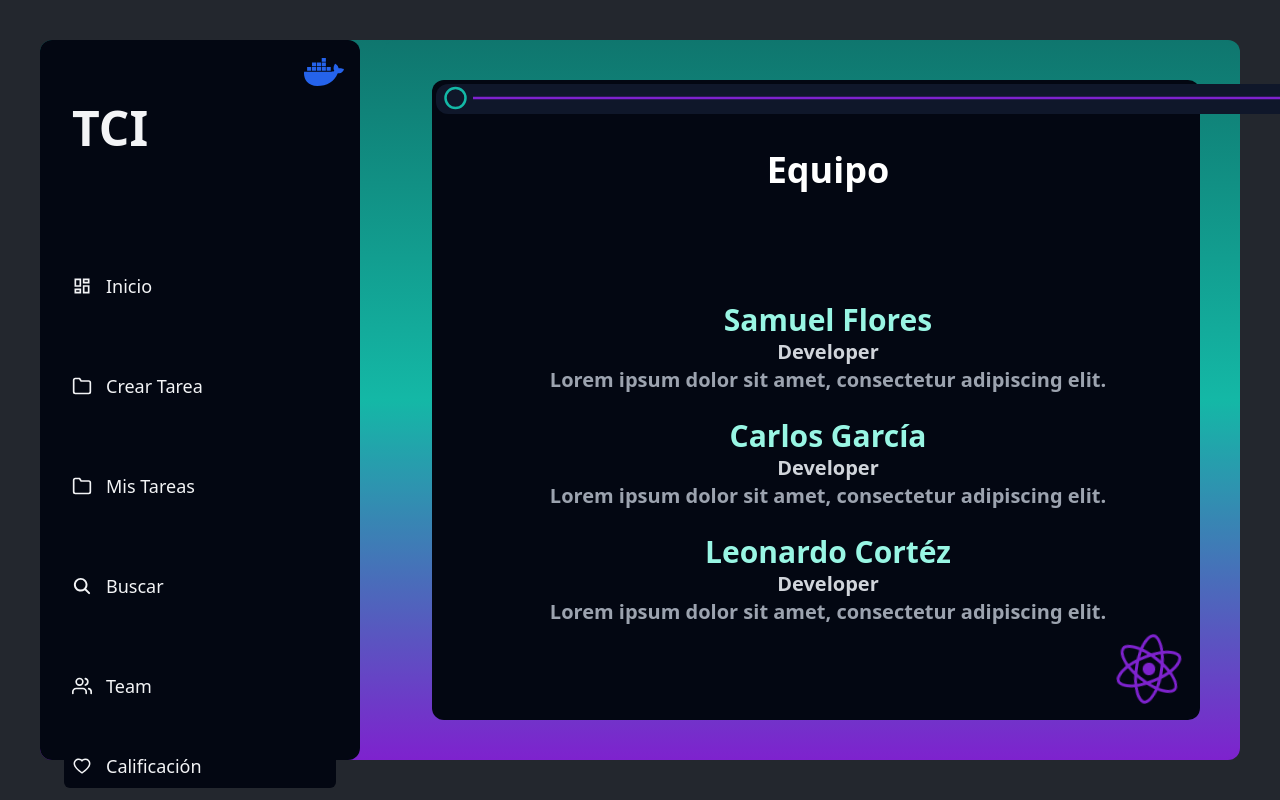
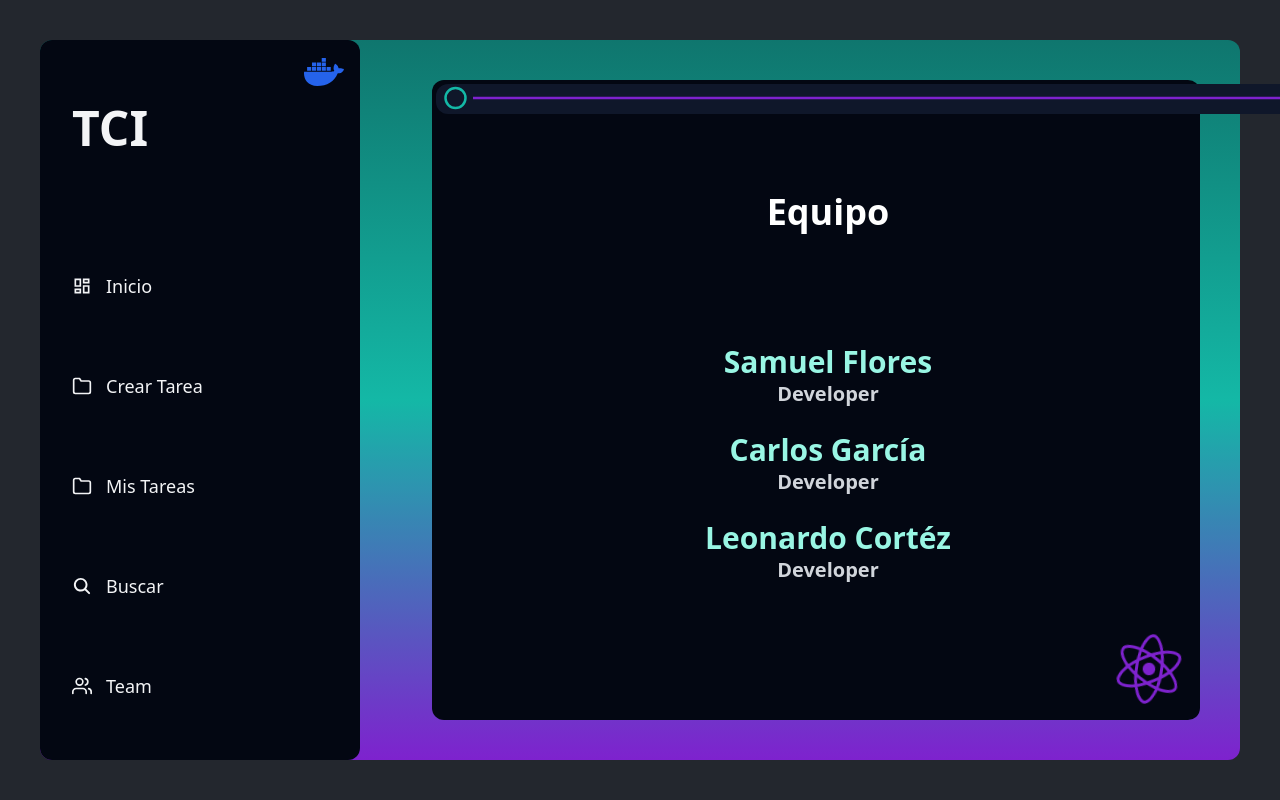
Before and after one commit to AndIAmSam/First-TCI-Project, a React (Vite) app in the folder frontend/: page /team in a window 1280 px wide. Built offline with nearby package versions, Linux system fonts and the light colour scheme.

Commit message:
Minimal UI changes.

```diff
--- a/frontend/src/navigation/Sidebar.jsx
+++ b/frontend/src/navigation/Sidebar.jsx
@@ -14,7 +14,7 @@ const menus = [
   { name: "Mis Tareas", link: "/taskpage", icon: FiFolder },
   { name: "Buscar", link: "/search", icon: IoSearch },
   { name: "Team", link: "/team", icon: FiUsers },
-  { name: "Calificación", link: "/score", icon: AiOutlineHeart, margin: true },
+  // { name: "Calificación", link: "/score", icon: AiOutlineHeart, margin: true },
 ];
 
 const Sidebar = () => {
--- a/frontend/src/pages/TaskPage.jsx
+++ b/frontend/src/pages/TaskPage.jsx
@@ -30,7 +30,7 @@ const TaskPage = () => {
   }, []);
 
   function renderMain() {
-    if (tasks.length === 0) return <h1>Sin tareas todavía. Empieza creando una. =D</h1>;
+    if (tasks.length === 0) return <h1>Sin tareas todavía. Empieza creando una.</h1>;
 
     return tasks.map((task) => <TaskCard task={task} key={task.id} />);
   }
--- a/frontend/src/pages/Team.jsx
+++ b/frontend/src/pages/Team.jsx
@@ -10,17 +10,17 @@ const Team = () => {
     {
       name: "Samuel Flores",
       position: "Developer",
-      description: "Lorem ipsum dolor sit amet, consectetur adipiscing elit.",
+      // description: "Lorem ipsum dolor sit amet, consectetur adipiscing elit.",
     },
     {
       name: "Carlos García",
       position: "Developer",
-      description: "Lorem ipsum dolor sit amet, consectetur adipiscing elit.",
+      // description: "Lorem ipsum dolor sit amet, consectetur adipiscing elit.",
     },
     {
       name: "Leonardo Cortéz",
       position: "Developer",
-      description: "Lorem ipsum dolor sit amet, consectetur adipiscing elit.",
+      // description: "Lorem ipsum dolor sit amet, consectetur adipiscing elit.",
     },
   ];
 
```
